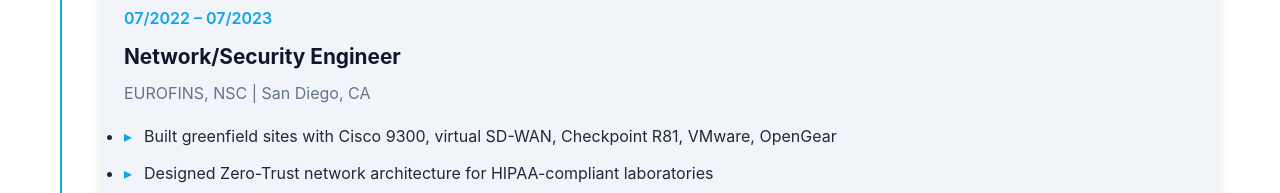
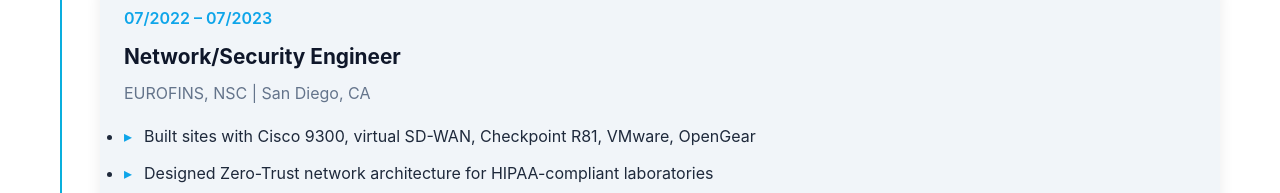
Before and after one commit to greatl1fe/edemura.github.io, a plain HTML site: page index.html in a window 1280 px wide. Shown: the part 2480-2673 px from the top of the page. Drawn offline with Linux system fonts and the light colour scheme.

Commit message:
Update index.html

```diff
--- a/index.html
+++ b/index.html
@@ -1151,7 +1151,7 @@
                         <h3 class="timeline-title">Network/Security Engineer</h3>
                         <p class="timeline-company">EUROFINS, NSC | San Diego, CA</p>
                         <ul class="timeline-description">
-                            <li>Built greenfield sites with Cisco 9300, virtual SD-WAN, Checkpoint R81, VMware, OpenGear</li>
+                            <li>Built sites with Cisco 9300, virtual SD-WAN, Checkpoint R81, VMware, OpenGear</li>
                             <li>Designed Zero-Trust network architecture for HIPAA-compliant laboratories</li>
                             <li>Executed legacy network cutovers and equipment decommissioning per strict approval procedures</li>
                             <li>Deployed Checkpoint R81 virtual firewalls with 10Gbps throughput</li>
```
